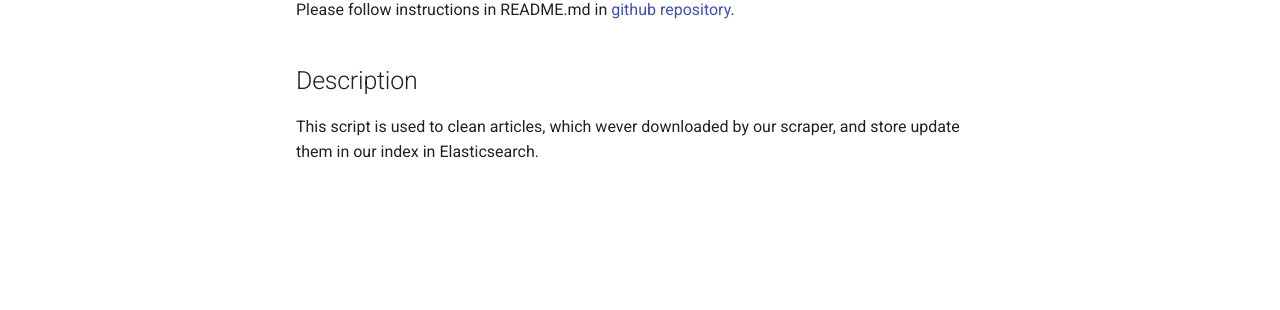
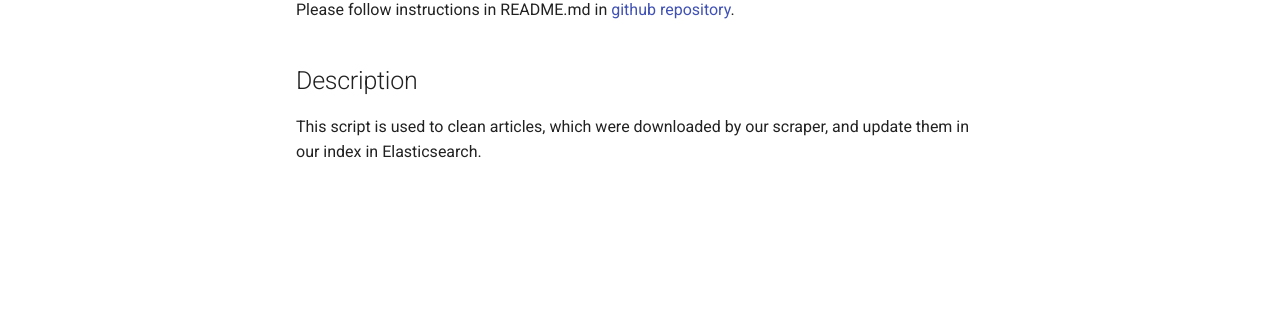
Before and after one commit to FIIT-TEAM8/team_documentation, an MkDocs documentation site: the page built from docs/scripts/reindex_script.md, in a window 1280 px wide. Shown: the part 351-661 px from the top of the page. Built offline with MkDocs 1.6.1 and Material for MkDocs 9.7.7, drawn with Linux system fonts in a browser that asks for light colours; comment, search, counter and statistics services are not loaded.

Commit message:
Update reindex_script.md

```diff
--- a/docs/scripts/reindex_script.md
+++ b/docs/scripts/reindex_script.md
@@ -8,4 +8,4 @@
 Please follow instructions in README.md in [github repository](https://github.com/FIIT-TEAM8/reindex_script).
 
 ## Description
-This script is used to clean articles, which wever downloaded by our scraper, and store update them in our index in Elasticsearch.
+This script is used to clean articles, which were downloaded by our scraper, and update them in our index in Elasticsearch.
```
